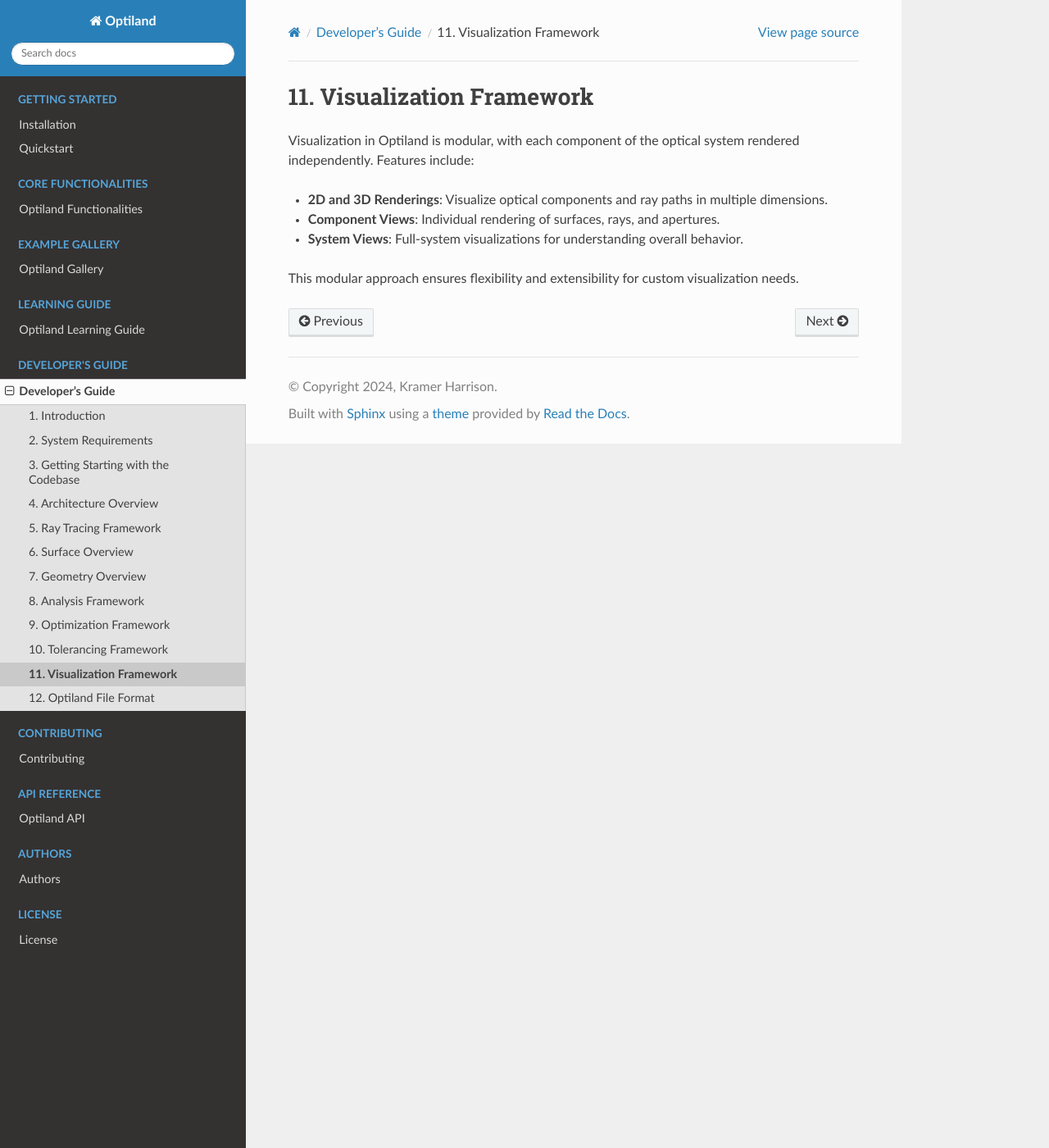
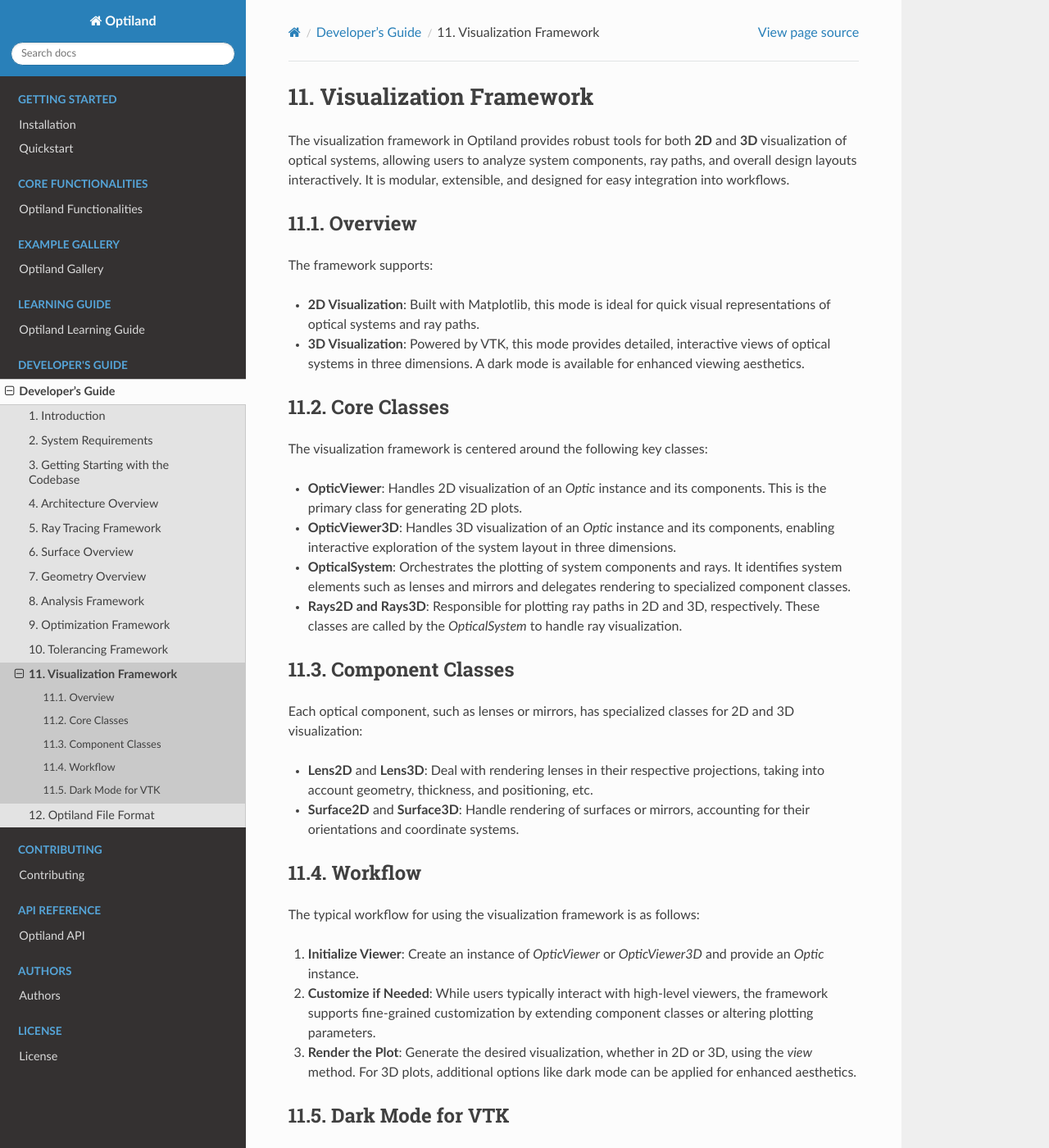
Before and after one commit to HarrisonKramer/optiland, a Sphinx documentation site: the page built from docs/developers_guide/visualization_framework.rst, in a window 1280 px wide and 1400 px high. Shown: the whole window at 82% size. Built offline with Sphinx 7.4.7 and the Read the Docs theme 3.1.0, drawn with Linux system fonts in a browser that asks for light colours; pages that are not in the unit, such as notebooks, are missing from menus; some of the changed text lies outside the part shown.

Commit message:
docs: enhance visualization framework documentation with detailed overview and workflow

```diff
--- a/docs/developers_guide/visualization_framework.rst
+++ b/docs/developers_guide/visualization_framework.rst
@@ -1,10 +1,55 @@
 Visualization Framework
 =======================
 
-Visualization in Optiland is modular, with each component of the optical system rendered independently. Features include:
+The visualization framework in Optiland provides robust tools for both **2D** and **3D** visualization of optical systems,
+allowing users to analyze system components, ray paths, and overall design layouts interactively. It is modular,
+extensible, and designed for easy integration into workflows.
 
-- **2D and 3D Renderings**: Visualize optical components and ray paths in multiple dimensions.
-- **Component Views**: Individual rendering of surfaces, rays, and apertures.
-- **System Views**: Full-system visualizations for understanding overall behavior.
+Overview
+--------
 
-This modular approach ensures flexibility and extensibility for custom visualization needs.
+The framework supports:
+
+- **2D Visualization**: Built with Matplotlib, this mode is ideal for quick visual representations of optical systems and ray paths.
+- **3D Visualization**: Powered by VTK, this mode provides detailed, interactive views of optical systems in three dimensions. A dark mode is available for enhanced viewing aesthetics.
+
+Core Classes
+------------
+
+The visualization framework is centered around the following key classes:
+
+- **OpticViewer**: Handles 2D visualization of an `Optic` instance and its components. This is the primary class for generating 2D plots.
+
+- **OpticViewer3D**: Handles 3D visualization of an `Optic` instance and its components, enabling interactive exploration of the system layout in three dimensions.
+
+- **OpticalSystem**: Orchestrates the plotting of system components and rays. It identifies system elements such as lenses and mirrors and delegates rendering to specialized component classes.
+
+- **Rays2D and Rays3D**: Responsible for plotting ray paths in 2D and 3D, respectively. These classes are called by the `OpticalSystem` to handle ray visualization.
+
+Component Classes
+-----------------
+
+Each optical component, such as lenses or mirrors, has specialized classes for 2D and 3D visualization:
+
+- **Lens2D** and **Lens3D**: Deal with rendering lenses in their respective projections, taking into account geometry, thickness, and positioning, etc.
+
+- **Surface2D** and **Surface3D**: Handle rendering of surfaces or mirrors, accounting for their orientations and coordinate systems.
+
+Workflow
+--------
+
+The typical workflow for using the visualization framework is as follows:
+
+1. **Initialize Viewer**: Create an instance of `OpticViewer` or `OpticViewer3D` and provide an `Optic` instance.
+
+2. **Customize if Needed**: While users typically interact with high-level viewers, the framework supports fine-grained customization by extending component classes or altering plotting parameters.
+
+3. **Render the Plot**: Generate the desired visualization, whether in 2D or 3D, using the `view` method. For 3D plots, additional options like dark mode can be applied for enhanced aesthetics.
+
+Dark Mode for VTK
+-----------------
+
+The `OpticViewer3D` class includes an optional **dark mode** for 3D plots, offering a modern and visually appealing interface for exploring optical systems.
+
+.. note::
+   The image in :ref:`developers_guide` shows an example of the dark mode 3D visualization output for a lithographic lens system.
```
